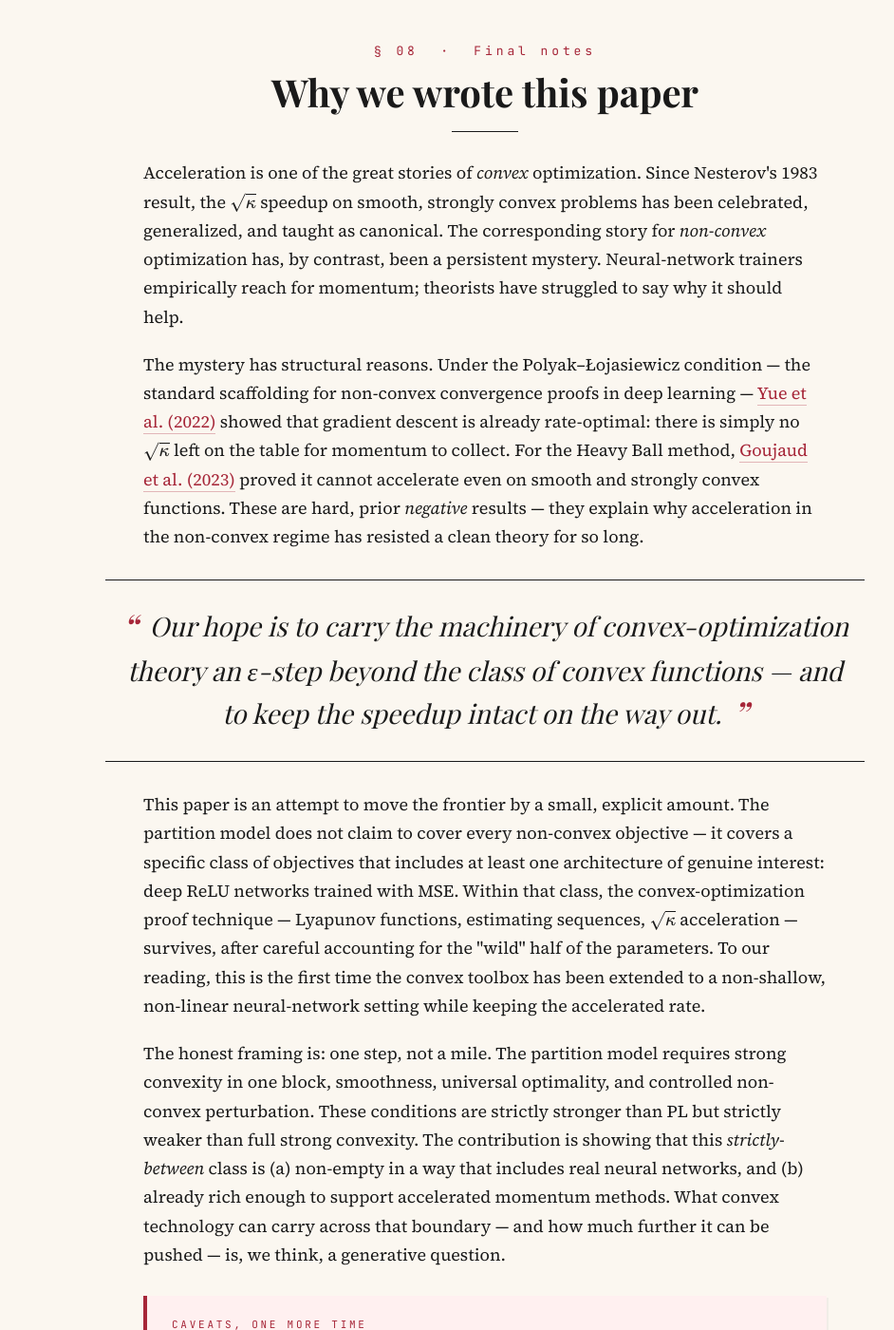
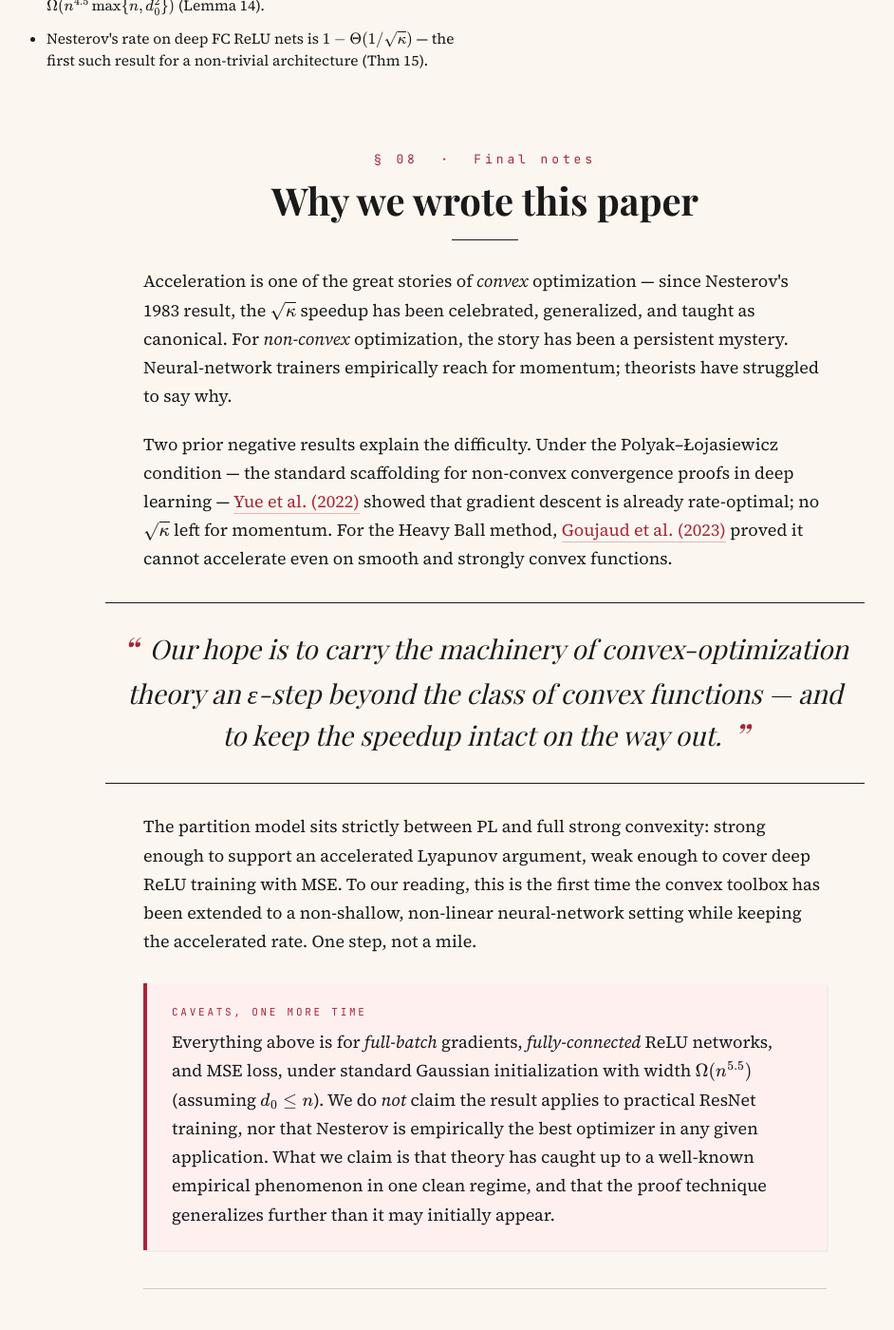
Before and after one commit to akyrillidis/aiowls, a Jekyll site: the page accelerated_nesterov_deepReLU.html, which Jekyll copies as it is, in a window 1280 px wide and 1400 px high, scrolled down 9848 px. Shown: the whole window at 95% size, without its empty margins (129-1071 px from the left). Built offline with Jekyll 4.4.1, drawn with Linux system fonts in a browser that asks for light colours; some web fonts are replaced; some of the changed text lies outside the part shown.

Commit message:
Address Jasper's review comments on Nesterov blog post
- Clarify Assumption 6 "universal optimality" as holding for u in a small
  neighborhood around initialization (both in prose and in the assumptions table).
- Note the null-space complication in the last-layer x partition for
  over-parameterized ReLU networks (Realization 2).
- Correct width requirement: the formal Omega(n^{4.5} max{n, d^2}) was
  being loosely paraphrased as Omega(n^{4.5}), dropping the max term.
  Now uses the full form, with the simplification Omega(n^{5.5}) noted
  when d <= n.
- Shorten the "Final notes" section from four paragraphs to three.

Co-Authored-By: Claude Opus 4.7 (1M context) <noreply@anthropic.com>

```diff
--- a/accelerated_nesterov_deepReLU.html
+++ b/accelerated_nesterov_deepReLU.html
@@ -821,9 +823,10 @@ neural-network architecture.</p>
 
 <div class="callout caveat">
 <span class="label">What this is, and is not</span>
-<p>The width requirement \(\Omega(n^{4.5})\) is a <em>sufficient condition for the proof</em>
-&mdash; like much of the NTK literature, it is not a claim about what works in practice. The
-same caveat applies to the "sufficiently small \(G_1, G_2\)" conditions: the result tells you
+<p>The width requirement \(\Omega(n^{4.5}\max\{n, d_0^2\})\) &mdash; which simplifies to
+\(\Omega(n^{5.5})\) when \(d_0 \leq n\) &mdash; is a <em>sufficient condition for the proof</em>.
+Like much of the NTK literature, it is not a claim about what works in practice. The same
+caveat applies to the "sufficiently small \(G_1, G_2\)" conditions: the result tells you
 <em>when</em> acceleration is provable, not that your favourite over-parameterized network
 clears the bar. Empirically, networks seem to benefit from momentum well outside this regime;
 proving that requires new ideas.</p>
@@ -922,52 +925,37 @@ are visible above.</p>
 </div>
 
 <article>
-<p>Acceleration is one of the great stories of <em>convex</em> optimization. Since Nesterov's
-1983 result, the \(\sqrt{\kappa}\) speedup on smooth, strongly convex problems has been
-celebrated, generalized, and taught as canonical. The corresponding story for <em>non-convex</em>
-optimization has, by contrast, been a persistent mystery. Neural-network trainers empirically
-reach for momentum; theorists have struggled to say why it should help.</p>
+<p>Acceleration is one of the great stories of <em>convex</em> optimization &mdash; since
+Nesterov's 1983 result, the \(\sqrt{\kappa}\) speedup has been celebrated, generalized, and
+taught as canonical. For <em>non-convex</em> optimization, the story has been a persistent
+mystery. Neural-network trainers empirically reach for momentum; theorists have struggled to
+say why.</p>
 
-<p>The mystery has structural reasons. Under the Polyak&ndash;&#321;ojasiewicz condition &mdash; the standard
-scaffolding for non-convex convergence proofs in deep learning &mdash;
+<p>Two prior negative results explain the difficulty. Under the Polyak&ndash;&#321;ojasiewicz condition
+&mdash; the standard scaffolding for non-convex convergence proofs in deep learning &mdash;
 <a href="https://arxiv.org/abs/2203.08026">Yue et al. (2022)</a> showed that gradient descent is
-already rate-optimal: there is simply no \(\sqrt{\kappa}\) left on the table for momentum to
-collect. For the Heavy Ball method,
-<a href="https://arxiv.org/abs/2308.03006">Goujaud et al. (2023)</a>
-proved it cannot accelerate even on smooth and strongly convex functions. These are hard,
-prior <em>negative</em> results &mdash; they explain why acceleration in the non-convex regime
-has resisted a clean theory for so long.</p>
+already rate-optimal; no \(\sqrt{\kappa}\) left for momentum. For the Heavy Ball method,
+<a href="https://arxiv.org/abs/2308.03006">Goujaud et al. (2023)</a> proved it cannot accelerate
+even on smooth and strongly convex functions.</p>
 
 <div class="pullquote">
 Our hope is to carry the machinery of convex-optimization theory an &#949;-step beyond
 the class of convex functions &mdash; and to keep the speedup intact on the way out.
 </div>
 
-<p>This paper is an attempt to move the frontier by a small, explicit amount. The partition
-model does not claim to cover every non-convex objective &mdash; it covers a specific class of
-objectives that includes at least one architecture of genuine interest: deep ReLU networks
-trained with MSE. Within that class, the convex-optimization proof technique &mdash; Lyapunov
-functions, estimating sequences, \(\sqrt{\kappa}\) acceleration &mdash; survives, after careful
-accounting for the "wild" half of the parameters. To our reading, this is the first time the
-convex toolbox has been extended to a non-shallow, non-linear neural-network setting while
-keeping the accelerated rate.</p>
-
-<p>The honest framing is: one step, not a mile. The partition model requires strong convexity in
-one block, smoothness, universal optimality, and controlled non-convex perturbation. These
-conditions are strictly stronger than PL but strictly weaker than full strong convexity. The
-contribution is showing that this <em>strictly-between</em> class is (a) non-empty in a way that
-includes real neural networks, and (b) already rich enough to support accelerated momentum
-methods. What convex technology can carry across that boundary &mdash; and how much further it
-can be pushed &mdash; is, we think, a generative question.</p>
+<p>The partition model sits strictly between PL and full strong convexity: strong enough to
+support an accelerated Lyapunov argument, weak enough to cover deep ReLU training with MSE.
+To our reading, this is the first time the convex toolbox has been extended to a non-shallow,
+non-linear neural-network setting while keeping the accelerated rate. One step, not a mile.</p>
 
 <div class="callout openq">
 <span class="label">Caveats, one more time</span>
 <p>Everything above is for <em>full-batch</em> gradients, <em>fully-connected</em> ReLU networks,
-and MSE loss, under standard Gaussian initialization with width \(\Omega(n^{4.5})\). We do
-<em>not</em> claim the result applies to practical ResNet training, nor that Nesterov is
-empirically the best optimizer in any given application. What we claim is that theory has caught
-up to a well-known empirical phenomenon in one clean regime, and that the proof technique
-generalizes further than it may initially appear.</p>
+and MSE loss, under standard Gaussian initialization with width \(\Omega(n^{5.5})\) (assuming
+\(d_0 \leq n\)). We do <em>not</em> claim the result applies to practical ResNet training, nor
+that Nesterov is empirically the best optimizer in any given application. What we claim is that
+theory has caught up to a well-known empirical phenomenon in one clean regime, and that the
+proof technique generalizes further than it may initially appear.</p>
 </div>
 
 <hr style="border: 0; border-top: 1px solid var(--rule); margin: 40px 0;">
```
Also changed, not shown: other parts of accelerated_nesterov_deepReLU.html (+8 -6 lines).
